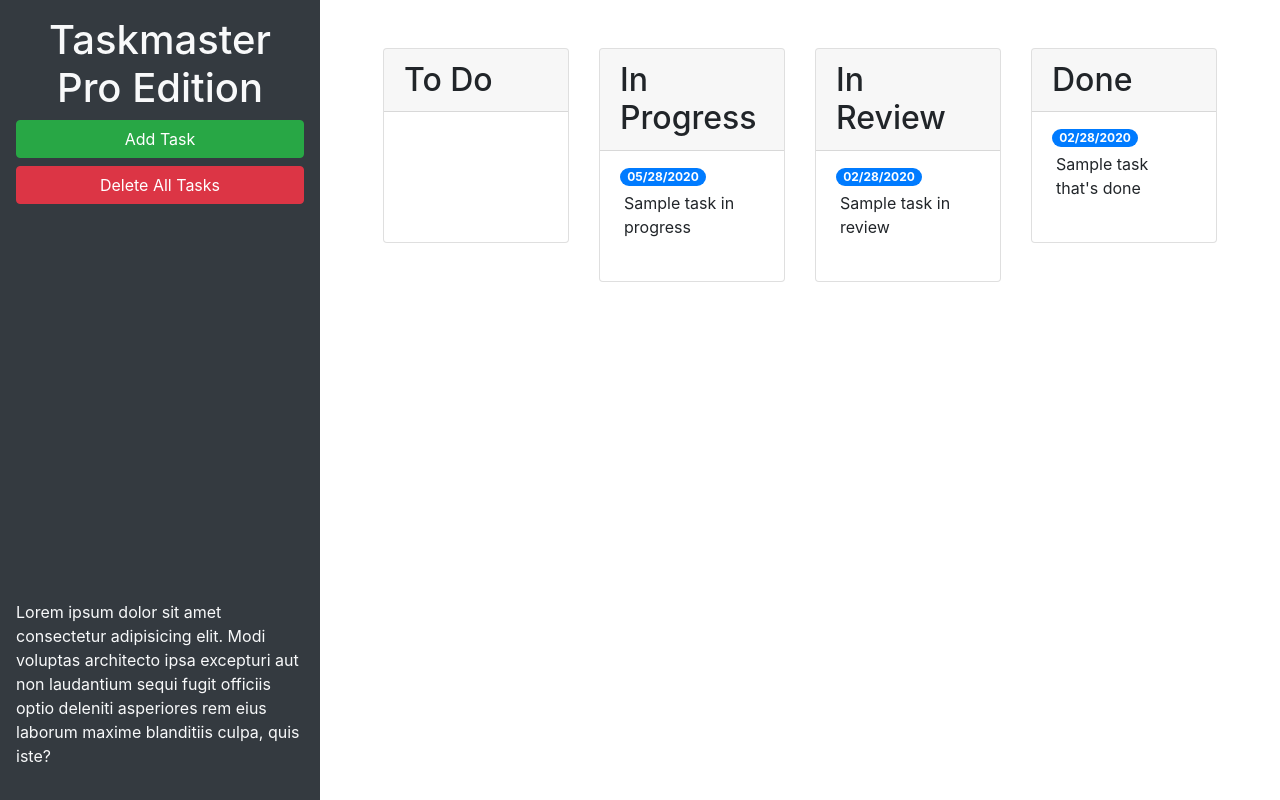
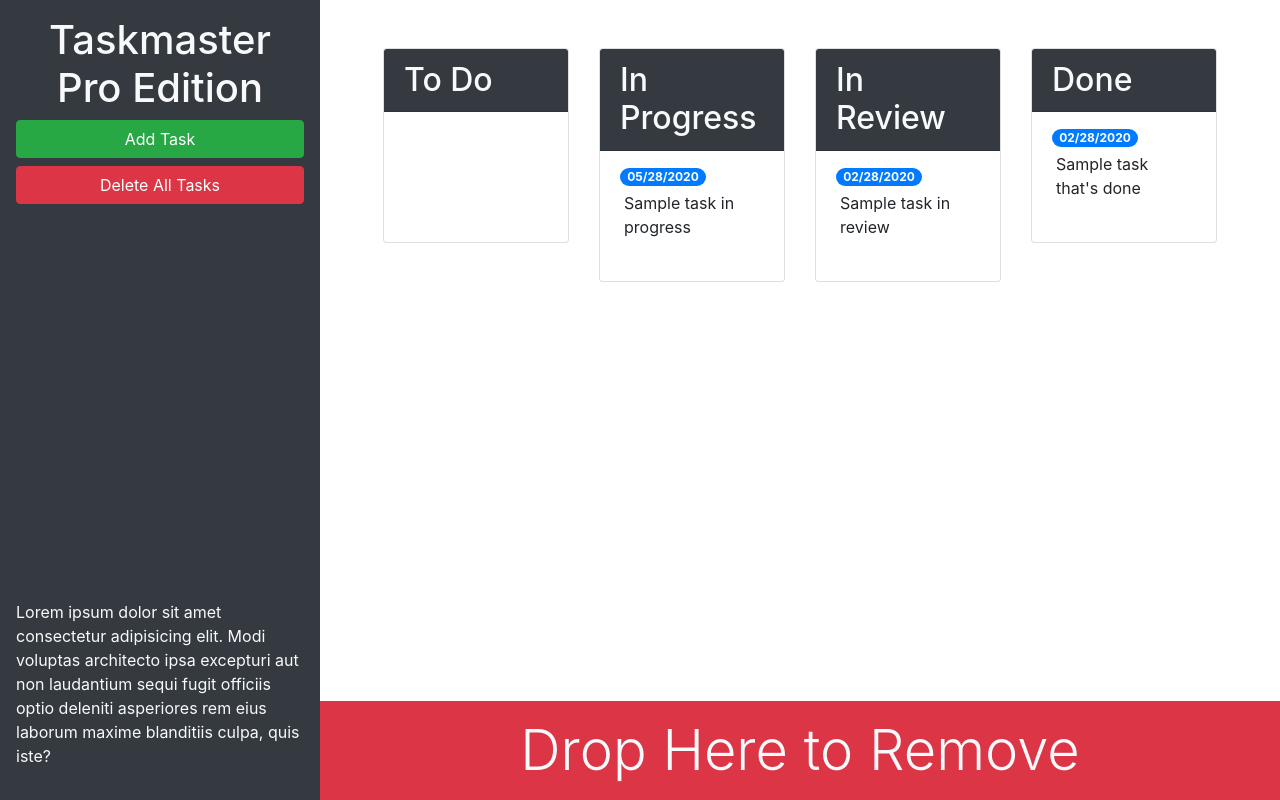
Before and after one commit to ShawnMaz/taskmaster-pro, a plain HTML site: page index.html in a window 1280 px wide. Drawn offline with nearby package versions, Linux system fonts and the light colour scheme.

Commit message:
added drop zone in the html

```diff
--- a/index.html
+++ b/index.html
@@ -22,13 +22,13 @@
         laudantium sequi fugit officiis optio deleniti asperiores rem eius laborum maxime blanditiis culpa, quis iste?
       </p>
     </header>
-    <main class="col-12 col-lg-9">
+    <main class="col-12 col-lg-9 d-flex flex-column">
       <div class="m-5 row justify-content-around">
 
         <!-- todo start -->
         <div class="col-12 col-md-6 col-xl-3 mb-3">
           <div class="card">
-            <h2 class="card-header">To Do</h2>
+            <h2 class="card-header bg-dark text-light">To Do</h2>
             <ul id="list-toDo" class="list-group list-group-flush"> </ul>
           </div>
         </div>
@@ -37,7 +37,7 @@
         <!-- in progress start -->
         <div class="col-12 col-md-6 col-xl-3 mb-3">
           <div class="card">
-            <h2 class="card-header">In Progress</h2>
+            <h2 class="card-header bg-dark text-light">In Progress</h2>
             <ul id="list-inProgress" class="list-group list-group-flush">
               <li class="list-group-item">
                 <span class="badge badge-primary badge-pill">05/28/2020</span>
@@ -52,7 +52,7 @@
         <!-- in review start -->
         <div class="col-12 col-md-6 col-xl-3 mb-3">
           <div class="card">
-            <h2 class="card-header">In Review</h2>
+            <h2 class="card-header bg-dark text-light">In Review</h2>
             <ul id="list-inReview" class="list-group list-group-flush">
               <li class="list-group-item">
                 <span class="badge badge-primary badge-pill">02/28/2020</span>
@@ -67,7 +67,7 @@
         <!-- done start -->
         <div class="col-12 col-md-6 col-xl-3 mb-3">
           <div class="card">
-            <h2 class="card-header">Done</h2>
+            <h2 class="card-header bg-dark text-light">Done</h2>
             <ul id="list-done" class="list-group list-group-flush">
               <li class="list-group-item">
                 <span class="badge badge-primary badge-pill">02/28/2020</span>
@@ -79,6 +79,9 @@
         </div>
         <!-- done end -->
 
+      </div>
+      <div id="trash" class="mt-auto">
+        <div class="w-100 bg-danger p-3 text-center text-light display-4">Drop Here to Remove</div>
       </div>
     </main>
   </div>
```
